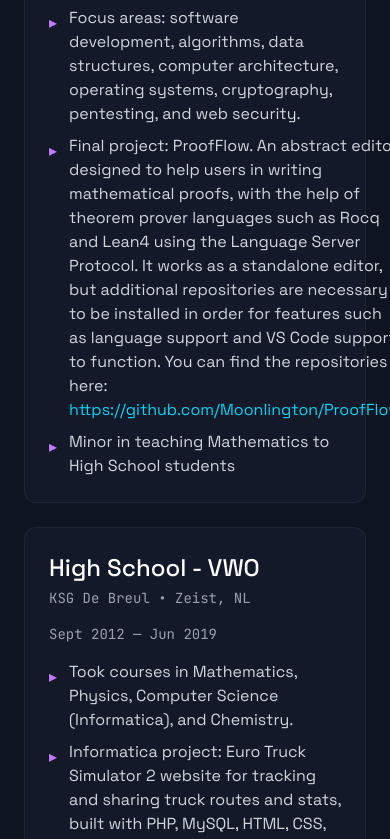
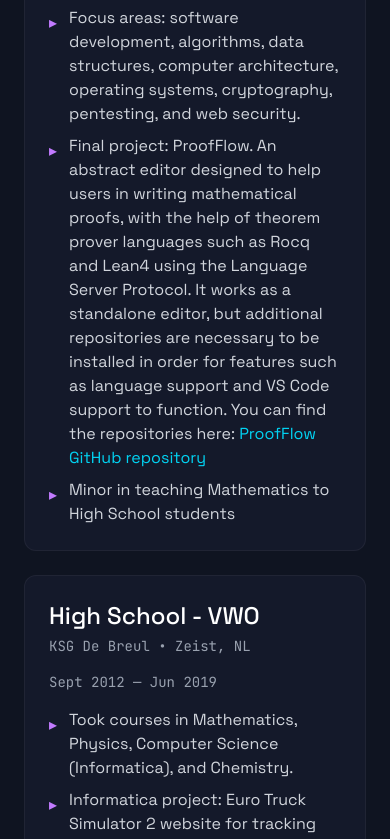
Before and after one commit to tgidan/VerkadeORG, a React (Vite) app: page / in a window 390 px wide. Shown: the part 8980-9819 px from the top of the page. Built offline with nearby package versions, Linux system fonts and the light colour scheme.

Commit message:
Updated boundary issue Education section
In phone view, some of the text in Education section was out of bounds because of lengthy URL

```diff
--- a/src/app/App.tsx
+++ b/src/app/App.tsx
@@ -146,9 +146,9 @@ export default function App() {
             href="https://github.com/Moonlington/ProofFlow"
             target="_blank"
             rel="noopener noreferrer"
-            className="text-cyan-400 hover:underline"
+            className="text-cyan-400 hover:underline break-words"
           >
-            https://github.com/Moonlington/ProofFlow
+            ProofFlow GitHub repository
           </a>
         </>,
         'Minor in teaching Mathematics to High School students',
@@ -647,9 +647,15 @@ export default function App() {
 
                 <ul className="mt-4 space-y-2">
                   {item.highlights.map((h, idx) => (
-                    <li key={`${item.program}-h-${idx}`} className="flex items-start gap-3">
-                      <span className="text-purple-400 mt-1">▸</span>
-                      <span style={{ fontFamily: 'Space Grotesk, sans-serif' }} className="text-gray-300">
+                    <li
+                      key={`${item.program}-h-${idx}`}
+                      className="flex items-start gap-3 min-w-0"
+                    >
+                      <span className="text-purple-400 mt-1 shrink-0">▸</span>
+                      <span
+                        style={{ fontFamily: 'Space Grotesk, sans-serif' }}
+                        className="text-gray-300 min-w-0 break-words overflow-hidden"
+                      >
                         {h}
                       </span>
                     </li>
```
Also changed, not shown: package.json (+7 -4 lines), 1 other file (tests, documents, lock files or other folders).
